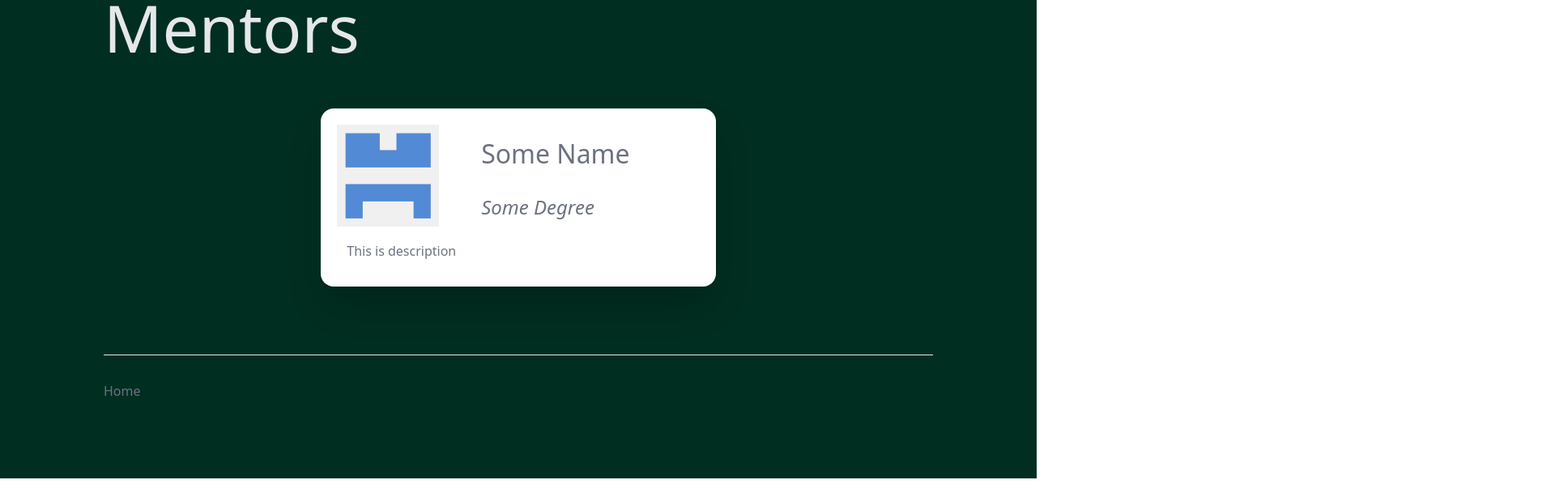
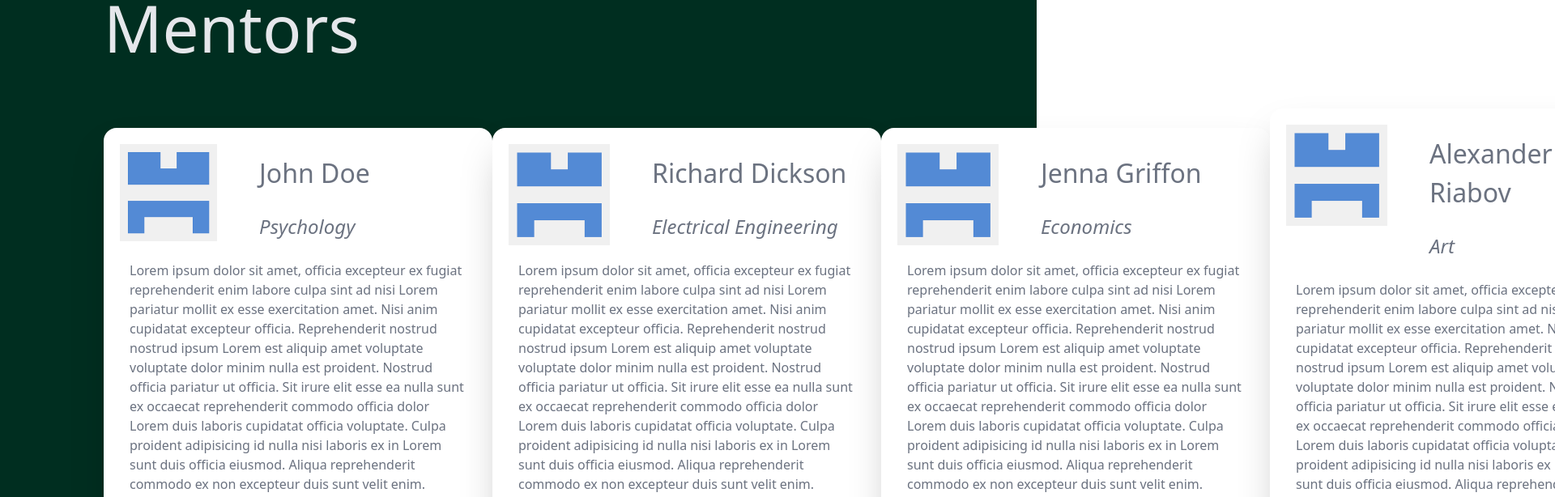
Before and after one commit to Alex-RV/NextStep, a Next.js app: page /connect in a window 1280 px wide. Shown: the part 380-994 px from the top of the page at 81% size, 1920 px wide, since content can reach past the window. Before the commit the page ends 971 px from the top, so only its background shows below. Built offline with nearby package versions, Linux system fonts and the light colour scheme; no server answers.

Commit message:
somemore

```diff
--- a/src/pages/connect.tsx
+++ b/src/pages/connect.tsx
@@ -10,8 +10,12 @@ export default function connect() {
             <h1 className='text-gray-200 text-[5rem]'>Your matches with Mentors</h1>
         </div>
         {/* maping from database */}
-        <div className='flex w-full items-center flex-col'>
-        <MentorCard name={"Some Name"} degree={"Some Degree"} imgSrc={undefined} description={"This is description"}/>
+        <div className='flex w-full items-center'>
+        <MentorCard name={"John Doe"} degree={"Psychology"} imgSrc={undefined} description={"Lorem ipsum dolor sit amet, officia excepteur ex fugiat reprehenderit enim labore culpa sint ad nisi Lorem pariatur mollit ex esse exercitation amet. Nisi anim cupidatat excepteur officia. Reprehenderit nostrud nostrud ipsum Lorem est aliquip amet voluptate voluptate dolor minim nulla est proident. Nostrud officia pariatur ut officia. Sit irure elit esse ea nulla sunt ex occaecat reprehenderit commodo officia dolor Lorem duis laboris cupidatat officia voluptate. Culpa proident adipisicing id nulla nisi laboris ex in Lorem sunt duis officia eiusmod. Aliqua reprehenderit commodo ex non excepteur duis sunt velit enim. Voluptate laboris sint cupidatat ullamco ut ea consectetur et est culpa et culpa duis."}/>
+        <MentorCard name={"Richard Dickson"} degree={"Electrical Engineering"} imgSrc={undefined} description={"Lorem ipsum dolor sit amet, officia excepteur ex fugiat reprehenderit enim labore culpa sint ad nisi Lorem pariatur mollit ex esse exercitation amet. Nisi anim cupidatat excepteur officia. Reprehenderit nostrud nostrud ipsum Lorem est aliquip amet voluptate voluptate dolor minim nulla est proident. Nostrud officia pariatur ut officia. Sit irure elit esse ea nulla sunt ex occaecat reprehenderit commodo officia dolor Lorem duis laboris cupidatat officia voluptate. Culpa proident adipisicing id nulla nisi laboris ex in Lorem sunt duis officia eiusmod. Aliqua reprehenderit commodo ex non excepteur duis sunt velit enim. Voluptate laboris sint cupidatat ullamco ut ea consectetur et est culpa et culpa duis."}/>
+        <MentorCard name={"Jenna Griffon"} degree={"Economics"} imgSrc={undefined} description={"Lorem ipsum dolor sit amet, officia excepteur ex fugiat reprehenderit enim labore culpa sint ad nisi Lorem pariatur mollit ex esse exercitation amet. Nisi anim cupidatat excepteur officia. Reprehenderit nostrud nostrud ipsum Lorem est aliquip amet voluptate voluptate dolor minim nulla est proident. Nostrud officia pariatur ut officia. Sit irure elit esse ea nulla sunt ex occaecat reprehenderit commodo officia dolor Lorem duis laboris cupidatat officia voluptate. Culpa proident adipisicing id nulla nisi laboris ex in Lorem sunt duis officia eiusmod. Aliqua reprehenderit commodo ex non excepteur duis sunt velit enim. Voluptate laboris sint cupidatat ullamco ut ea consectetur et est culpa et culpa duis."}/>
+        <MentorCard name={"Alexander Riabov"} degree={"Art"} imgSrc={undefined} description={"Lorem ipsum dolor sit amet, officia excepteur ex fugiat reprehenderit enim labore culpa sint ad nisi Lorem pariatur mollit ex esse exercitation amet. Nisi anim cupidatat excepteur officia. Reprehenderit nostrud nostrud ipsum Lorem est aliquip amet voluptate voluptate dolor minim nulla est proident. Nostrud officia pariatur ut officia. Sit irure elit esse ea nulla sunt ex occaecat reprehenderit commodo officia dolor Lorem duis laboris cupidatat officia voluptate. Culpa proident adipisicing id nulla nisi laboris ex in Lorem sunt duis officia eiusmod. Aliqua reprehenderit commodo ex non excepteur duis sunt velit enim. Voluptate laboris sint cupidatat ullamco ut ea consectetur et est culpa et culpa duis."}/>
+        <MentorCard name={"Emma Harp"} degree={"Biology"} imgSrc={undefined} description={"Lorem ipsum dolor sit amet, officia excepteur ex fugiat reprehenderit enim labore culpa sint ad nisi Lorem pariatur mollit ex esse exercitation amet. Nisi anim cupidatat excepteur officia. Reprehenderit nostrud nostrud ipsum Lorem est aliquip amet voluptate voluptate dolor minim nulla est proident. Nostrud officia pariatur ut officia. Sit irure elit esse ea nulla sunt ex occaecat reprehenderit commodo officia dolor Lorem duis laboris cupidatat officia voluptate. Culpa proident adipisicing id nulla nisi laboris ex in Lorem sunt duis officia eiusmod. Aliqua reprehenderit commodo ex non excepteur duis sunt velit enim. Voluptate laboris sint cupidatat ullamco ut ea consectetur et est culpa et culpa duis."}/>
         </div>
     </div>
     </Container>
```
